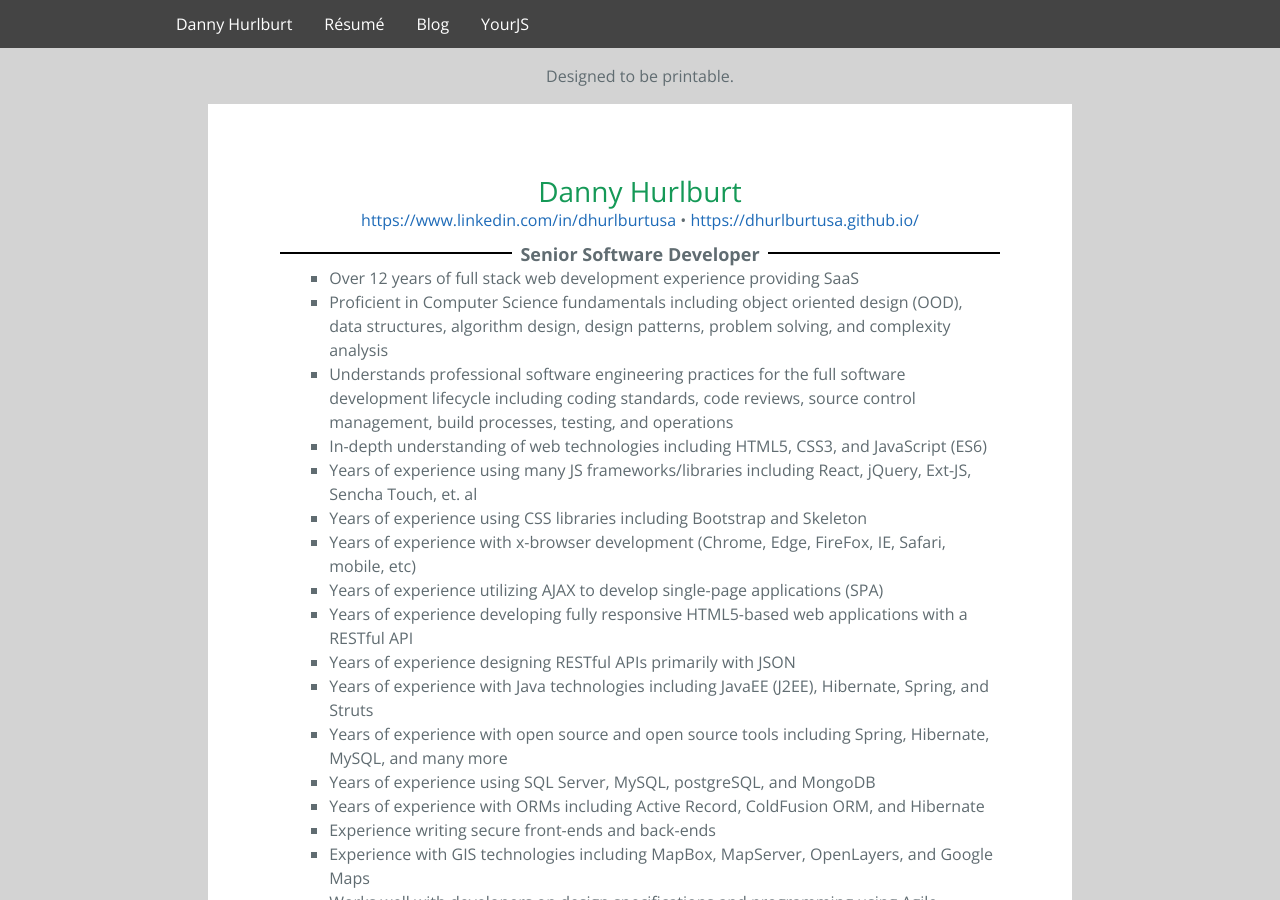
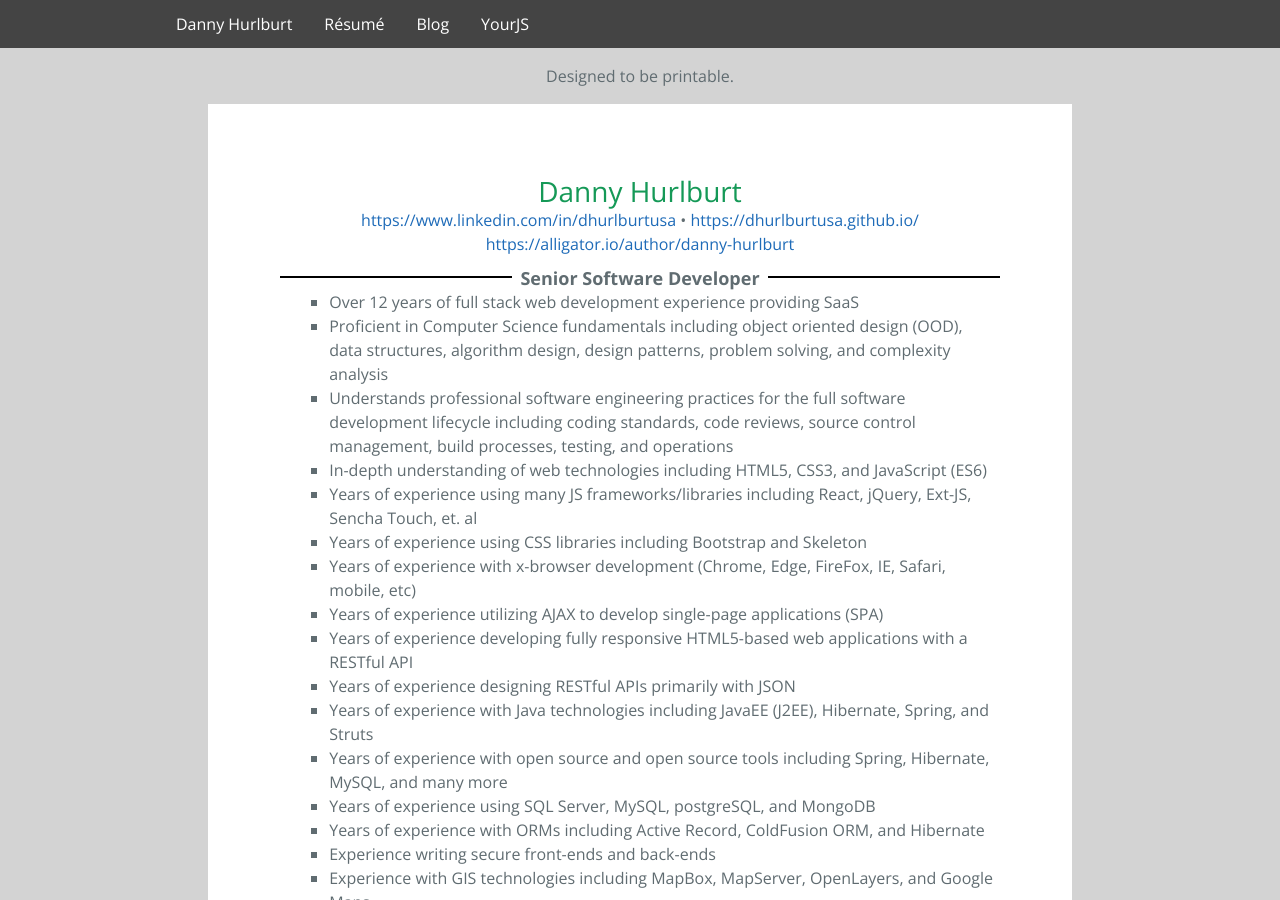
Before and after one commit to dhurlburtusa/dhurlburtusa.github.io, a Jekyll site: the page built from resume/index.html, in a window 1280 px wide and 900 px high. Built offline with Jekyll 4.4.1, drawn with Linux system fonts in a browser that asks for light colours; some of the changed lines change nothing that is shown.

Commit message:
Add Link to Alligator.io

```diff
--- a/resume/index.html
+++ b/resume/index.html
@@ -108,6 +108,7 @@ doc:
       <div class="Resume-contact">
         <a href="https://www.linkedin.com/in/dhurlburtusa" target="linkedin">https://www.linkedin.com/in/dhurlburtusa</a> &bull;
         <a href="https://dhurlburtusa.github.io/" target="github">https://dhurlburtusa.github.io/</a>
+        <a href="https://alligator.io/author/danny-hurlburt" target="github">https://alligator.io/author/danny-hurlburt</a>
       </div>
       <div class="Resume-job">
         <div class="Resume-job-title"><p>Senior Software Developer</p></div>
```
